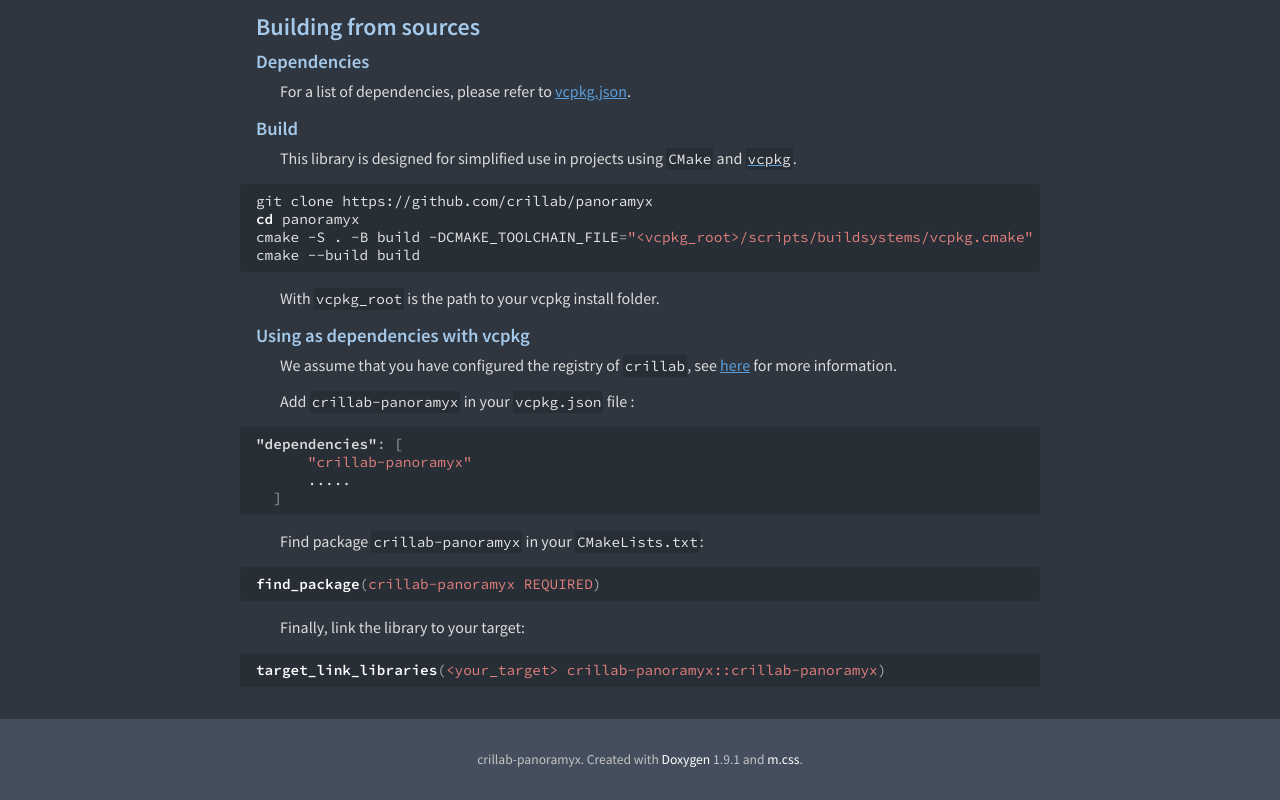
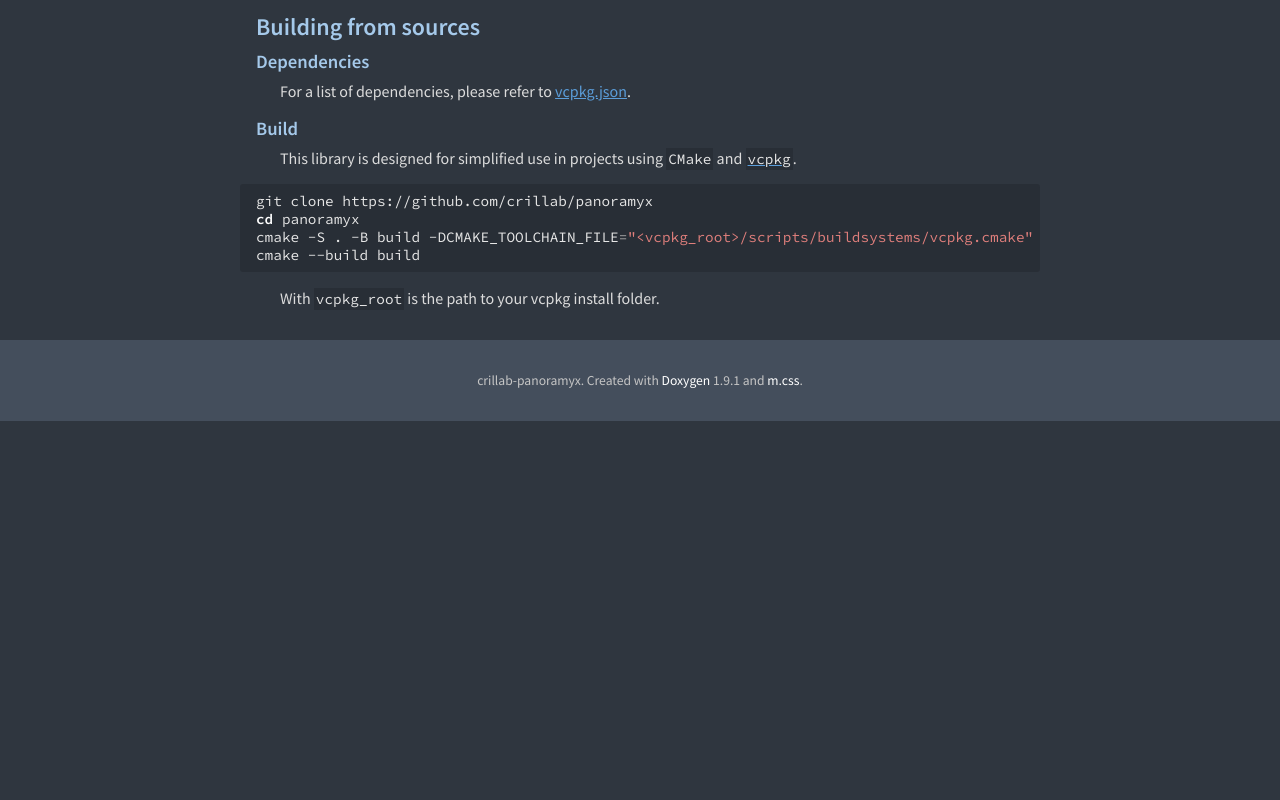
Before and after one commit to crillab/panoramyx, a plain HTML site: page index.html in a window 1280 px wide. Shown: the part 848-1648 px from the top of the page. After the commit the page ends 1269 px from the top, so only its background shows below. Drawn offline with Linux system fonts and the light colour scheme.

Commit message:
deploy: 8b5b4a1935820ddf4b5ca8c54a9477d5f9f84a8c

```diff
--- a/index.html
+++ b/index.html
@@ -54,10 +54,7 @@
 <p><a name="md_README"></a> <a href="http://www.gnu.org/licenses/lgpl-3.0"><img class="m-image" src="https://img.shields.io/badge/License-LGPL%20v3-blue.svg" alt="Image" /></a><a href="https://github.com/crillab/autis/actions/workflows/ci.yml"><img class="m-image" src="https://github.com/crillab/autis/actions/workflows/ci.yml/badge.svg" alt="Image" /></a></p><section id="autotoc_md1"><h2><a href="#autotoc_md1">Description</a></h2><p><a href="namespacePanoramyx.html" class="m-doc">Panoramyx</a> is a <code>C++</code> framework for solving constraint programming problems in parallel.</p></section><section id="autotoc_md2"><h2><a href="#autotoc_md2">Building from sources</a></h2><section id="autotoc_md3"><h3><a href="#autotoc_md3">Dependencies</a></h3><p>For a list of dependencies, please refer to <a href="vcpkg.json">vcpkg.json</a>.</p></section><section id="autotoc_md4"><h3><a href="#autotoc_md4">Build</a></h3><p>This library is designed for simplified use in projects using <code>CMake</code> and <a href="https://vcpkg.io/en/"><code>vcpkg</code></a>.</p><pre class="m-code">git<span class="w"> </span>clone<span class="w"> </span>https://github.com/crillab/panoramyx
 <span class="nb">cd</span><span class="w"> </span>panoramyx<span class="w"> </span>
 cmake<span class="w"> </span>-S<span class="w"> </span>.<span class="w"> </span>-B<span class="w"> </span>build<span class="w"> </span>-DCMAKE_TOOLCHAIN_FILE<span class="o">=</span><span class="s2">&quot;&lt;vcpkg_root&gt;/scripts/buildsystems/vcpkg.cmake&quot;</span>
-cmake<span class="w"> </span>--build<span class="w"> </span>build</pre><p>With <code>vcpkg_root</code> is the path to your vcpkg install folder.</p></section><section id="autotoc_md5"><h3><a href="#autotoc_md5">Using as dependencies with vcpkg</a></h3><p>We assume that you have configured the registry of <code>crillab</code>, see <a href="https://crillab.github.io/tootatis/utility">here</a> for more information.</p><p>Add <code>crillab-panoramyx</code> in your <code>vcpkg.json</code> file :</p><pre class="m-code"><span class="nt">&quot;dependencies&quot;</span><span class="p">:</span><span class="w"> </span><span class="p">[</span>
-<span class="w">      </span><span class="s2">&quot;crillab-panoramyx&quot;</span>
-<span class="w">      </span><span class="err">.....</span>
-<span class="w">  </span><span class="p">]</span></pre><p>Find package <code>crillab-panoramyx</code> in your <code>CMakeLists.txt</code>:</p><pre class="m-code"><span class="nb">find_package</span><span class="p">(</span><span class="s">crillab-panoramyx</span><span class="w"> </span><span class="s">REQUIRED</span><span class="p">)</span></pre><p>Finally, link the library to your target:</p><pre class="m-code"><span class="nb">target_link_libraries</span><span class="p">(</span><span class="s">&lt;your_target&gt;</span><span class="w"> </span><span class="s">crillab-panoramyx::crillab-panoramyx</span><span class="p">)</span></pre></section></section>
+cmake<span class="w"> </span>--build<span class="w"> </span>build</pre><p>With <code>vcpkg_root</code> is the path to your vcpkg install folder.</p></section></section>
       </div>
     </div>
   </div>
```
